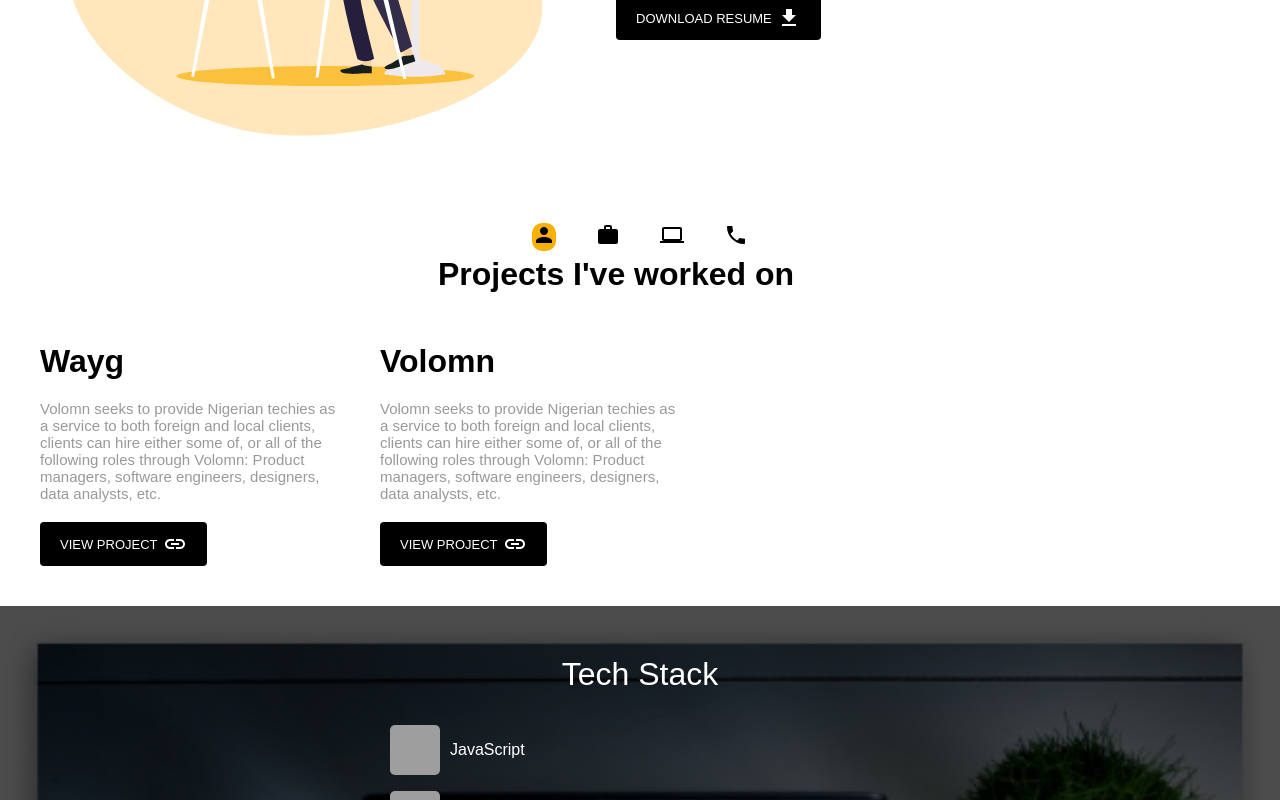
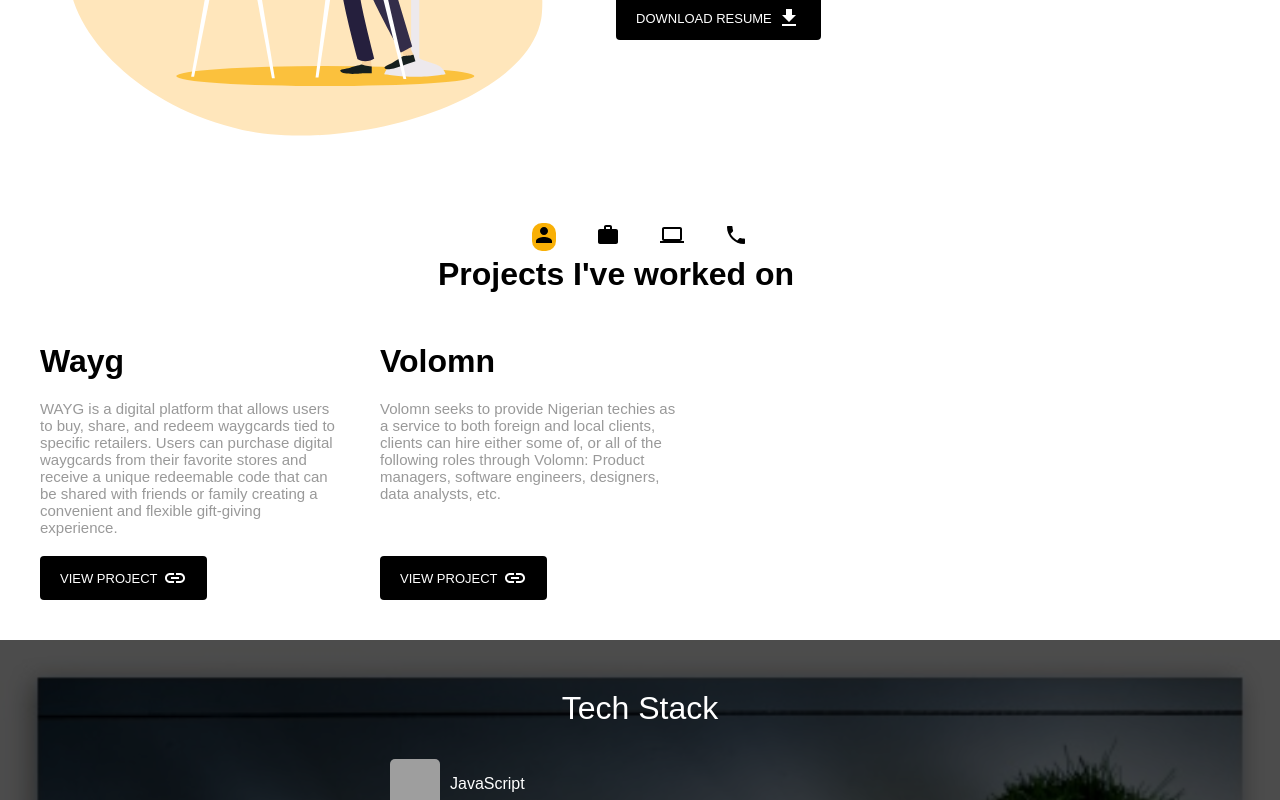
Before and after one commit to ostin01/my--portfolio, a React (Create React App) app: page / in a window 1280 px wide. Shown: the part 509-1309 px from the top of the page. Built offline with nearby package versions, Linux system fonts and the light colour scheme; grey boxes are pictures that could not be loaded.

Commit message:
updated the project details

```diff
--- a/src/component/Projects.js
+++ b/src/component/Projects.js
@@ -8,10 +8,11 @@
         <div>
           <h1>Wayg</h1>
           <p>
-            Volomn seeks to provide Nigerian techies as a service to both
-            foreign and local clients, clients can hire either some of, or all
-            of the following roles through Volomn: Product managers, software
-            engineers, designers, data analysts, etc.
+            WAYG is a digital platform that allows users to buy, share, and
+            redeem waygcards tied to specific retailers. Users can purchase
+            digital waygcards from their favorite stores and receive a unique
+            redeemable code that can be shared with friends or family creating a
+            convenient and flexible gift-giving experience.
           </p>
           <a
             href="https://getwayg.com/"
--- a/src/component/projects.css
+++ b/src/component/projects.css
@@ -14,7 +14,11 @@
   display: flex;
   gap: 40px;
 }
-
+.project__details div {
+  display: flex;
+  flex-direction: column;
+  max-width: 300px;
+}
 .project__details h1 {
   margin-top: 50px;
 }
@@ -23,7 +27,6 @@
   margin: 20px 0;
   color: #999;
   font-size: 15px;
-  max-width: 300px;
 }
 
 /* .project__details div {
--- a/src/index.css
+++ b/src/index.css
@@ -36,6 +36,7 @@
   text-transform: uppercase;
   font-size: 13px;
   border-radius: 4px;
+  margin-top: auto;
 }
 
 .button__styles:hover {
```
